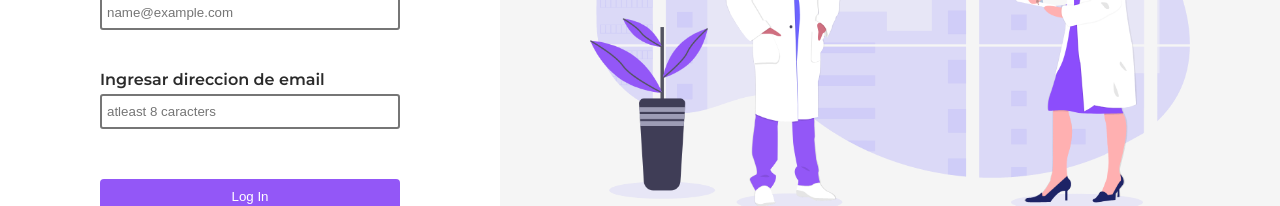
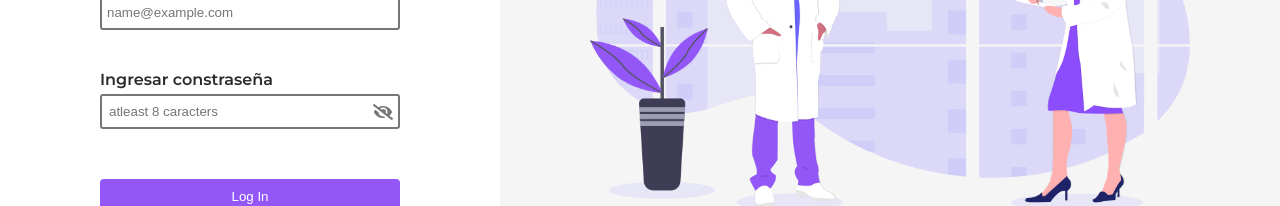
Before and after one commit to fabrizioserial/OncoMedicWEB, a React (Create React App) app: page / in a window 1280 px wide. Shown: the part 402-608 px from the top of the page. Built offline with nearby package versions, Linux system fonts and the light colour scheme.

Commit message:
hide/show password in login

```diff
--- a/src/component/FontAwesomeIcons/index.js
+++ b/src/component/FontAwesomeIcons/index.js
@@ -1,6 +1,6 @@
 import ReactDOM from 'react-dom'
 import { library } from '@fortawesome/fontawesome-svg-core'
 import { fab, faBehance } from '@fortawesome/free-brands-svg-icons'
-import { fas,faCoffee,faSmile,faLaughBeam,faCheck,faTimes,faSync,faChevronUp,faChevronDown } from '@fortawesome/free-solid-svg-icons'
+import { fas,faCoffee,faSmile,faLaughBeam,faCheck,faTimes,faSync,faChevronUp,faChevronDown,faEye,faEyeSlash } from '@fortawesome/free-solid-svg-icons'
 
-library.add(fab, faSearch,faBehance,faCoffee,faSmile,faLaughBeam,faCheck,faTimes,faSync,faChevronUp,faChevronDown )
+library.add(fab, faSearch,faBehance,faCoffee,faSmile,faLaughBeam,faCheck,faTimes,faSync,faChevronUp,faChevronDown,faEye,faEyeSlash )
--- a/src/component/login/Login.css
+++ b/src/component/login/Login.css
@@ -55,10 +55,14 @@
     margin-bottom: 5px;
 }
 .input-login{
+    display: flex;
+    justify-content: space-between;
+    align-items: center;
     width: 300px;
     height: 35px;
-    color: #2B2B2B;
+    color: #767676;
     border-radius: 3px;
+    border-width: 2px;
     border-style: solid;
     padding-right: 5px;
     padding-left: 5px;
@@ -68,17 +72,16 @@
 .input-login:focus{
     outline: none;
 }
-.input-login-error{
-    width: 300px;
-    height: 35px;
-    color: #2B2B2B;
-    border-radius: 3px;
-    border-style: solid;
+.input-login .error{
     border-color: red;
-    padding-right: 5px;
-    padding-left: 5px;
-    vertical-align: initial;
-    box-sizing: border-box;
+}
+.input-place{
+    color: #767676;
+    border: none;
+    width: 100%;
+}
+.input-place:focus{
+    outline: none;
 }
 .input-login-error{
     outline: none;
--- a/src/component/login/Login.js
+++ b/src/component/login/Login.js
@@ -7,6 +7,8 @@ import CircularProgress from '@material-ui/core/CircularProgress';
 import { useHistory } from 'react-router-dom';
 import { connect } from 'react-redux'
 import {setMedicUserAction} from '../../reduxStore/actions/loginAction'
+import {faEye,faEyeSlash } from '@fortawesome/free-solid-svg-icons'
+import { FontAwesomeIcon } from '@fortawesome/react-fontawesome'
 
 const Login = ({setMedicUserAction}) => {
 
@@ -16,6 +18,7 @@ const Login = ({setMedicUserAction}) => {
     const [loading,setLoad] = useState(false)
     const [ename,setEName] = useState(false)
     const [epass,setEPass] = useState(false)
+    const [passwordShown, setPasswordShown] = useState(false);
 
     const checkUser = () =>{
         if(name.length > 0 && password.length >0){
@@ -97,6 +100,10 @@ const Login = ({setMedicUserAction}) => {
         })
      }
 
+     const togglePasswordVisiblity = () => {
+        setPasswordShown(passwordShown ? false : true);
+      };
+
     const history = useHistory();
     const handleClick = () => history.push('/home');
 
@@ -132,8 +139,11 @@ const Login = ({setMedicUserAction}) => {
                             {ename && <p className="input-error">Introduzca email valido</p>}
                         </div>
                         <div style={{marginTop:"40px"}}>
-                            <p className="text-login-input">Ingresar direccion de email</p>
-                            <input className={epass || ename ? "input-login-error" :"input-login"}  onChange={e => setPassword(e.target.value)} placeholder="atleast 8 caracters"></input>
+                            <p className="text-login-input">Ingresar constraseña</p>
+                            <div className={epass || ename ? "input-login error" :"input-login"}>
+                                <input type={passwordShown ? "text" : "password"} className="input-place" onChange={e => setPassword(e.target.value)} placeholder="atleast 8 caracters"></input>
+                                <FontAwesomeIcon onClick={togglePasswordVisiblity} icon={passwordShown ? faEye:faEyeSlash}/>
+                            </div>
                             {(epass || ename) && <p className="input-error">Introduzca constraseña valida</p>}
                         </div>
                         <button className="btn-login-input" onClick={()=>checkUser()}>
--- a/src/component/modals/ModalPopOverVerRegistroDiario.css
+++ b/src/component/modals/ModalPopOverVerRegistroDiario.css
@@ -33,3 +33,6 @@
     height: 100px;
     border: none;
 }
+.modaldiario-paciente-sin-registros{
+
+}
--- a/src/component/modals/ModalPopOverVerRegistroDiario.js
+++ b/src/component/modals/ModalPopOverVerRegistroDiario.js
@@ -5,7 +5,7 @@ import { UserTabHome } from '../home/usertabhome/UserTabHome';
 import { UsertabEstado } from '../profile/usertabEstado/UsertabEstado';
 import { Tuerquita } from '../tuerquita/Tuerquita';
 import { ItemUser } from './../ItemUser/ItemUser';
-import CircularProgress from '@material-ui/core/CircularProgress';
+
 
 
 
@@ -33,10 +33,6 @@ const ModalPopOverVerRegistroDiario = (props) => {
          onClick={ closeModal }
          style={divStyle} >
             <div
-               {...(props.loading) && <div className="login-cont-loading">
-                    <div className="login-loading"><CircularProgress color="#9357F7"/></div>
-                </div>
-               }
                className="modal-content-diario"
                onClick={ e => e.stopPropagation() } >
                <span
@@ -59,7 +55,7 @@ const ModalPopOverVerRegistroDiario = (props) => {
                           <ItemUser  social={regdiario.social} type="regdiarioSocial"/>
 
                     </tbody>:
-                     <h1>El paciente no ha hecho el registro diario hoy</h1>}
+                     <h1 className="modaldiario-paciente-sin-registros">El paciente no ha hecho el registro diario hoy</h1>}
                 </table>
                </div>
          </div>
```
